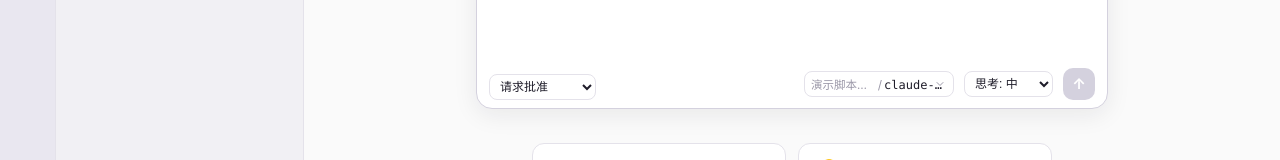
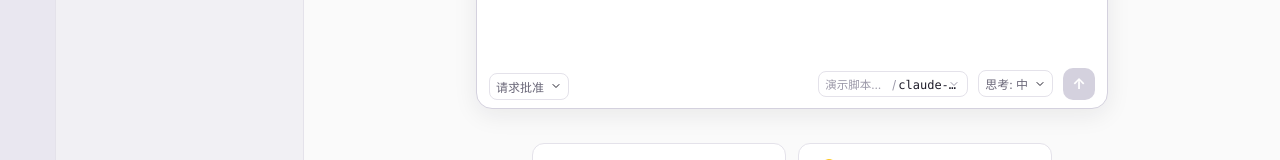
Before and after one commit to ww934883-sudo/wcode, a React (Vite) app in the folder packages/desktop/: page / in a window 1280 px wide. Shown: the part 335-495 px from the top of the page. Built offline with nearby package versions, Linux system fonts and the light colour scheme.

Commit message:
M3-D+2z: 权限模式/思考级别下拉改为与模型选择器一致的自定义样式（通用 DropdownSelect 组件，向上弹出、当前项打勾）

```diff
--- a/packages/desktop/src/renderer/components/ChatPane.tsx
+++ b/packages/desktop/src/renderer/components/ChatPane.tsx
@@ -4,6 +4,7 @@ import type { PermissionDecision } from "@wcode/core";
 import type { PermissionAsk, PermissionMode, ThinkingLevel, ModelCatalogGroup } from "../../shared/protocol";
 import type { ChatItem, UiState } from "../state";
 import { Composer, type ComposerCommand } from "./Composer";
+import { DropdownSelect } from "./DropdownSelect";
 import { ModelSelect } from "./ModelSelect";
 import { ChatView } from "./ChatView";
 
@@ -95,18 +96,12 @@ export function ChatPane({
       projectName={pane.cwd.split(/[\\/]/).pop() || pane.cwd}
       toolbar={
         <>
-          <select
-            className="sel"
+          <DropdownSelect
             value={permissionMode}
+            options={PERMISSION_OPTIONS.map((o) => ({ value: o.value, label: o.label }))}
+            onSelect={(v) => onPermissionMode(v as PermissionMode)}
             title="权限模式（新会话生效）"
-            onChange={(e) => onPermissionMode(e.target.value as PermissionMode)}
-          >
-            {PERMISSION_OPTIONS.map((o) => (
-              <option key={o.value} value={o.value}>
-                {o.label}
-              </option>
-            ))}
-          </select>
+          />
           {pane.ui.usage && (
             <span className="usage">
               ↑{pane.ui.usage.inputTokens} ↓{pane.ui.usage.outputTokens}
@@ -122,18 +117,12 @@ export function ChatPane({
             model={model}
             onSelect={onModel}
           />
-          <select
-            className="sel"
+          <DropdownSelect
             value={thinkingLevel}
+            options={THINKING_OPTIONS.map((o) => ({ value: o.value, label: o.label }))}
+            onSelect={(v) => onThinkingLevel(v as ThinkingLevel)}
             title="思考级别（下一轮请求生效）"
-            onChange={(e) => onThinkingLevel(e.target.value as ThinkingLevel)}
-          >
-            {THINKING_OPTIONS.map((o) => (
-              <option key={o.value} value={o.value}>
-                {o.label}
-              </option>
-            ))}
-          </select>
+          />
         </>
       }
     />
--- /dev/null
+++ b/packages/desktop/src/renderer/components/DropdownSelect.tsx
@@ -0,0 +1,82 @@
+import { useEffect, useRef, useState } from "react";
+
+export interface DropdownOption {
+  value: string;
+  label: string;
+}
+
+/**
+ * 通用下拉选择（与模型选择器同视觉语言）：单行按钮 + 向上弹出的选项列表。
+ * 选项弹层复用 .model-dd / .model-dd-item 样式。
+ */
+export function DropdownSelect({
+  value,
+  options,
+  onSelect,
+  title,
+}: {
+  value: string;
+  options: DropdownOption[];
+  onSelect: (value: string) => void;
+  title?: string;
+}) {
+  const [open, setOpen] = useState(false);
+  const ref = useRef<HTMLDivElement>(null);
+
+  useEffect(() => {
+    if (!open) return;
+    const close = (e: MouseEvent) => {
+      if (!ref.current?.contains(e.target as Node)) setOpen(false);
+    };
+    document.addEventListener("mousedown", close);
+    return () => document.removeEventListener("mousedown", close);
+  }, [open]);
+
+  const current = options.find((o) => o.value === value) ?? options[0];
+
+  return (
+    <div className="dd-select" ref={ref}>
+      <button
+        type="button"
+        className="sel dd-select-btn"
+        title={title ?? current?.label}
+        onClick={() => setOpen((v) => !v)}
+      >
+        <span className="dd-select-label">{current?.label}</span>
+        <svg viewBox="0 0 24 24" width="12" height="12" aria-hidden="true">
+          <path
+            d="M6 9l6 6 6-6"
+            fill="none"
+            stroke="currentColor"
+            strokeWidth="2"
+            strokeLinecap="round"
+          />
+        </svg>
+      </button>
+      {open && (
+        <div className="model-dd" role="listbox" aria-label={title ?? "选项列表"}>
+          {options.map((o) => {
+            const active = o.value === value;
+            return (
+              <button
+                key={o.value}
+                type="button"
+                role="option"
+                aria-selected={active}
+                className={"model-dd-item" + (active ? " on" : "")}
+                title={o.label}
+                onClick={() => {
+                  setOpen(false);
+                  if (!active) onSelect(o.value);
+                }}
+              >
+                <span className="dd-option-label">{o.label}</span>
+                {active && <span className="model-dd-check">✓</span>}
+              </button>
+            );
+          })}
+        </div>
+      )}
+    </div>
+  );
+}
--- a/packages/desktop/src/renderer/styles.css
+++ b/packages/desktop/src/renderer/styles.css
@@ -922,6 +922,35 @@ button {
   flex: 0 0 auto;
 }
 
+/* 通用单选下拉（与模型选择器同视觉语言）：权限模式 / 思考级别 */
+.dd-select {
+  position: relative;
+}
+
+.dd-select-btn {
+  display: flex;
+  align-items: center;
+  gap: 6px;
+  min-width: 0;
+  max-width: 220px;
+  padding: 6px 24px 6px 10px;
+  position: relative;
+}
+
+.dd-select-label {
+  font-size: 12px;
+  color: var(--text-2);
+  overflow: hidden;
+  text-overflow: ellipsis;
+  white-space: nowrap;
+}
+
+.dd-option-label {
+  overflow: hidden;
+  text-overflow: ellipsis;
+  white-space: nowrap;
+}
+
 /* 设置页：左供应商导航 + 右详情配置（两栏） */
 .settings-shell {
   display: grid;
```
